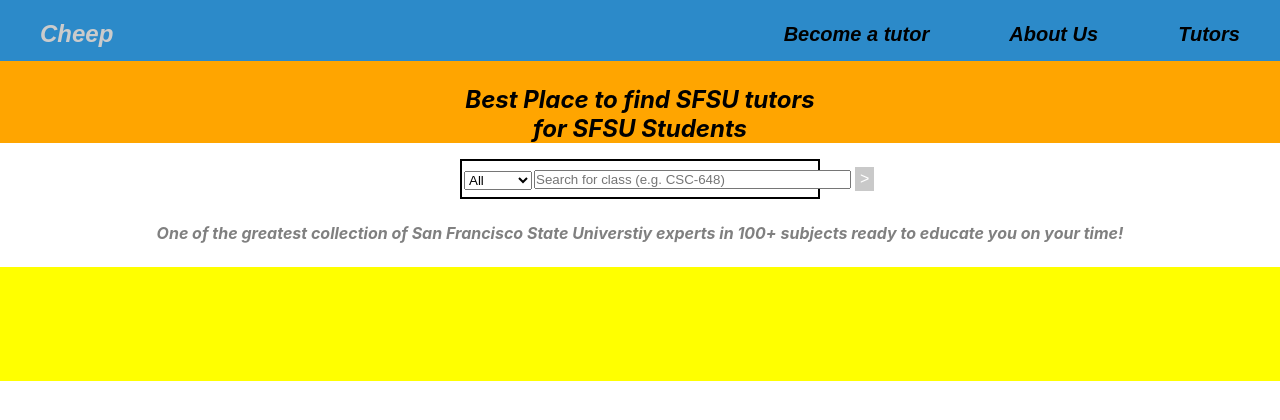
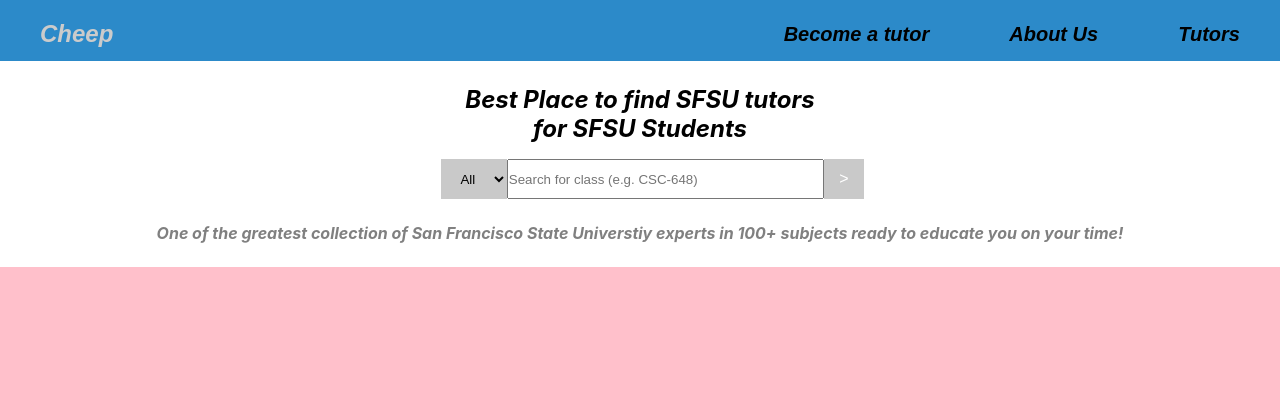
Before and after one commit to spushkin/CSC648_SFSU_Tutor_Project, a React (Create React App) app in the folder application/Front-End/: page / in a window 1280 px wide. Shown: the top 420 px of the page. Built offline with nearby package versions, Linux system fonts and the light colour scheme.

Commit message:
Added Search bar Style

```diff
--- a/application/Front-End/public/assets/css/indexStyle.css
+++ b/application/Front-End/public/assets/css/indexStyle.css
@@ -65,17 +65,17 @@
 
         .center {
 			text-align: center;
+			margin-left: auto;
+			margin-right: auto;
 		}
 
 		.searchBox {
-			background-color: yellow;
 			height: 40vh;
 			width: 100vw;
 
 		}
 
 		.titleBox {
-			background-color: orange;
 			padding-top: 3vh;
 		}
 
@@ -91,23 +91,22 @@
 			width: 100%;
 			padding-top: 2vh;
 			display: flex;
+			padding-right: 3vw;
 		}
 
 		.centerSearchBar {
 			display: block;
 			margin: auto;
+			height: 40px;
 		}
 
 		.tableStyle {
-			border: 2px solid black;
 			display: block;
-			margin: auto;
+			margin-left: auto;
+			margin-right: auto;
 			width: 45vh;
-		}
-
-		.tempName td {
-			border: 2px solid green;
-
+			table-layout: auto;
+			border-collapse: collapse;
 		}
 
 		.goButton {
@@ -115,48 +114,19 @@
 			padding: auto auto;
 			text-align: center;
 			display: inline-block;
-			margin: 4px 2px;
+			height: 40px;
+			width: 40px;
 			background-color: #c9c9c9;
 		}
 
-		.dropDownFilters {
+		.dropDownMenu {
+			text-align: center;
+			height: 40px;
 			background-color: #c9c9c9;
-			color: white;
-			padding: 16px;
-			font-size: 16px;
 			border: none;
-			cursor: pointer;
 		}
 
-		.dropDownMenu {
-			position: relative;
-			display: inline-block;
+		.tempname {
+			background-color: pink;
+			height: 100vh;
 		}
-
-		.dropDownContent {
-			display: none;
-			position: absolute;
-			background-color: #f9f9f9;
-			min-width: 160px;
-			box-shadow: 0px 8px 16px 0px rgba(0,0,0,0.2);
-			z-index: 1;
-		}
-
-		.dropDownContent a {
-			color: black;
-			padding: 12px 16px;
-			text-decoration: none;
-			display: block;
-		}
-
-		.dropDownContent a:hover {
-			background-color: #f1f1f1;
-		}
-
-		.dropDownMenu:hover .dropDownContent {
-			display: block;
-		}
-
-		.dropDownMenu:hover .dropDownFilters {
-			background-color: rgba(44, 138, 201, 0.8), green, blue);
-		}
--- a/application/Front-End/src/pages/Index.js
+++ b/application/Front-End/src/pages/Index.js
@@ -14,8 +14,8 @@
                 <div className="searchBar">
                     <table className="tableStyle">
                         <tr>
-                            <td width="15%">
-                                <select name="filters" id="subject">
+                            <td width="15%" className="dropDownBox">
+                                <select name="filters" id="subject" className="dropDownMenu">
                                     <option value="all">All</option>
                                     <option value="math">Math</option>
                                     <option value="physics">Physics</option>
@@ -31,6 +31,8 @@
                 <div className="bottomTitleBox">
                     <h4 className="center"><i>One of the greatest collection of San Francisco State Universtiy experts in 100+ subjects ready to educate you on your time!</i></h4>
                 </div>
+
+                <div className="tempname"></div>
             </div>
         </Fragment>
     )
```
